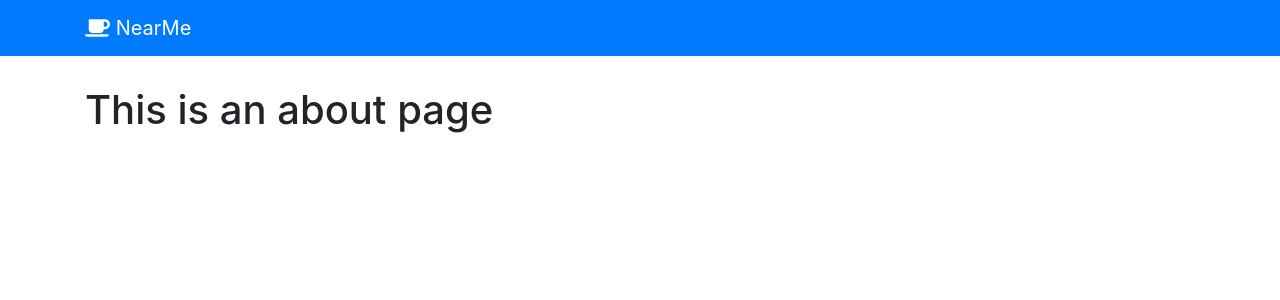
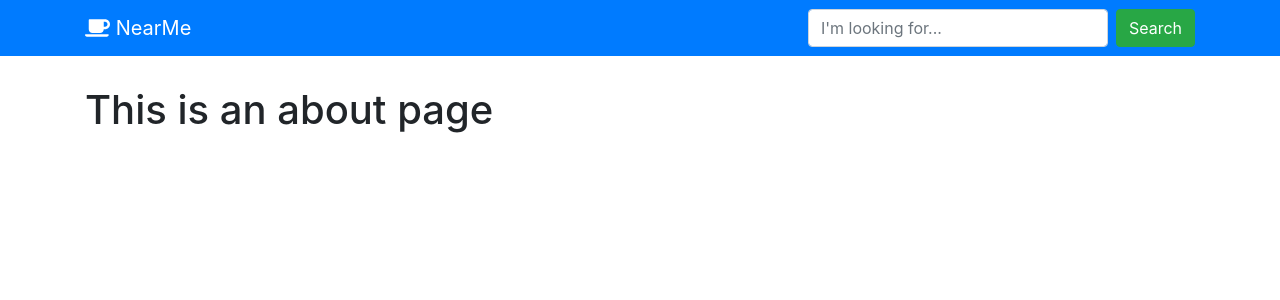
Before and after one commit to LudoVio/near-me-rebooted, a Vue app: page /about in a window 1280 px wide. Shown: the top 300 px of the page. Built offline with nearby package versions, Linux system fonts and the light colour scheme.

Commit message:
refactor VenueInput and api utils:

```diff
--- a/src/App.vue
+++ b/src/App.vue
@@ -1,8 +1,10 @@
 <template>
   <div id="app">
-    <nav id="nav" class="navbar navbar-dark bg-primary">
+    <nav id="nav" class="navbar navbar-expand-sm navbar-dark bg-primary">
       <div class="container">
         <router-link class="navbar-brand" to="/"><fa icon="coffee" /> NearMe</router-link>
+
+        <VenueInput />
       </div>
     </nav>
 
@@ -12,6 +14,17 @@
   </div>
 </template>
 
+<script>
+import VenueInput from "./components/VenueInput";
+
+export default {
+  name: 'home',
+  components: {
+    VenueInput
+  }
+}
+</script>
+
 <style lang="scss">
 @import "../node_modules/bootstrap/scss/bootstrap.scss";
 
--- a/src/components/VenueCard.vue
+++ b/src/components/VenueCard.vue
@@ -2,7 +2,7 @@
   <div class="venue-card card">
     <div class="card-body">
       <h5 class="card-title">{{ venue.name }}</h5>
-      <h6 v-if="venue.categories" class="card-subtitle mb-2 text-muted">
+      <h6 v-if="venue.categories.length" class="card-subtitle mb-2 text-muted">
         {{ venue.categories[0].name }}
       </h6>
 
--- /dev/null
+++ b/src/components/VenueInput.vue
@@ -0,0 +1,92 @@
+<template>
+  <form class="venue-input form-inline" @submit.prevent="search">
+    <div>
+      <input
+        type="text"
+        class="form-control mr-sm-2 input"
+        placeholder="I'm looking for..."
+        maxlength="200"
+        autocomplete="off"
+        v-model="value"
+        @focus="onFocus"
+        @blur="onBlur"
+        @input="handleInput">
+
+      <ul v-if="value && hasFocus" class="list-group suggestions">
+        <li v-for="suggestion in suggestions" :key="suggestion.id" class="list-group-item" @click="selectSuggestion(suggestion)">
+          {{ suggestion.name }}
+        </li>
+      </ul>
+    </div>
+
+    <button class="btn btn-success">Search</button>
+  </form>
+</template>
+
+<script>
+import FoursquareService from "@/services/FoursquareService";
+import { mapActions } from "vuex";
+
+export default {
+  name: 'VenueInput',
+  data() {
+    return {
+      value: "",
+      suggestions: [],
+      hasFocus: false,
+      willLostFocusHash: null
+    }
+  },
+  methods: {
+    handleInput() {
+      this.hasFocus = true;
+      FoursquareService.get("venues/search", { query: this.value, limit: 5 })
+        .then(data => {
+          this.suggestions = data.venues;
+        });
+    },
+
+    onFocus() {
+      this.hasFocus = true;
+      this.willLostFocusHash = null;
+    },
+
+    onBlur() {
+      const random = Math.random();
+      this.willLostFocusHash = random;
+
+      setTimeout(() => {
+        if (this.willLostFocusHash == random) {
+          this.hasFocus = false;
+          this.willLostFocusHash = null;
+        }
+      }, 100);
+    },
+
+    selectSuggestion(suggestion) {
+      this.value = suggestion.name;
+      this.hasFocus = false;
+    },
+
+    search() {
+      console.log("Search: ", this.value);
+      this.hasFocus = false;
+      this.fetchVenues({query: this.value});
+    },
+    ... mapActions(["fetchVenues"]),
+  },
+}
+</script>
+
+<style lang="scss" scoped>
+.input {
+  width: 300px !important;
+}
+
+.suggestions {
+    position: absolute;
+    width: 300px;
+    z-index: 1;
+    cursor: pointer;
+}
+</style>
--- a/src/services/FoursquareService.js
+++ b/src/services/FoursquareService.js
@@ -27,10 +27,10 @@ function request(method, url, params, data) {
 
         apiClient({ method, url, params, data })
           .then(response => {
-            resolve(response.data.response.groups[0].items.map(item => item.venue));
+            resolve(response.data.response);
           })
           .catch(error => {
-            reject(error.response.data.meta.errorDetail);
+            reject(error);
           });
       });
   });
--- a/src/store.js
+++ b/src/store.js
@@ -7,6 +7,7 @@ Vue.use(Vuex)
 
 export default new Vuex.Store({
   state: {
+    venueSearch: "",
     venues: [],
     loading: true,
     error: false
@@ -23,10 +24,11 @@ export default new Vuex.Store({
     }
   },
   actions: {
-    fetchVenues({ commit }) {
+    fetchVenues({ commit }, params = {}) {
       commit("setLoading", true);
-      FoursquareService.get("venues/explore")
-        .then(venues => {
+      FoursquareService.get("venues/explore", params)
+        .then(data => {
+          const venues = data.groups[0].items.map(item => item.venue);
           commit("setError", false);
           commit("setVenues", venues);
           commit("setLoading", false);
--- a/src/views/Home.vue
+++ b/src/views/Home.vue
@@ -16,7 +16,7 @@
 
 <script>
 import { mapState, mapActions } from "vuex";
-import VenueCard from "@/components/VenueCard";
+import VenueCard from "../components/VenueCard";
 
 export default {
   name: 'home',
```
